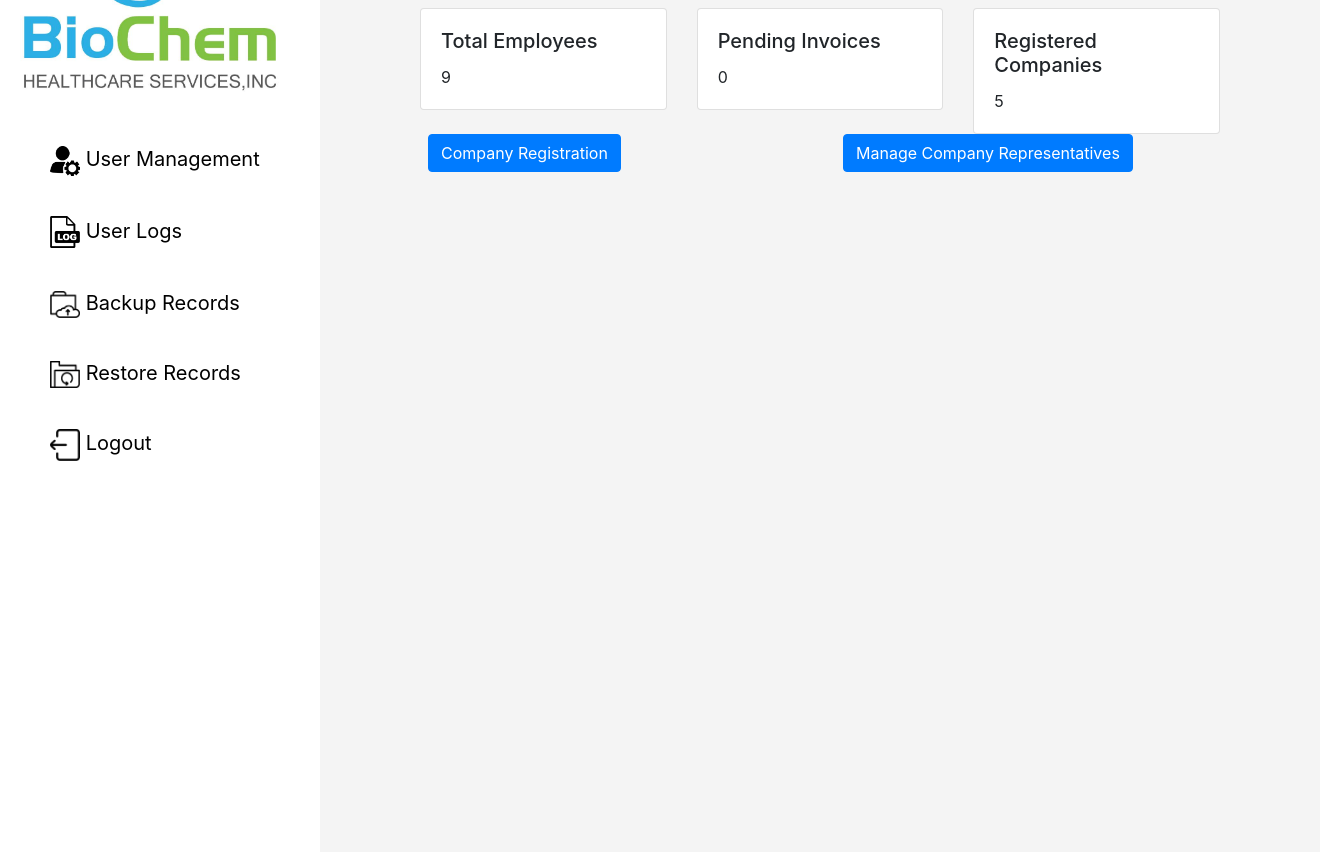
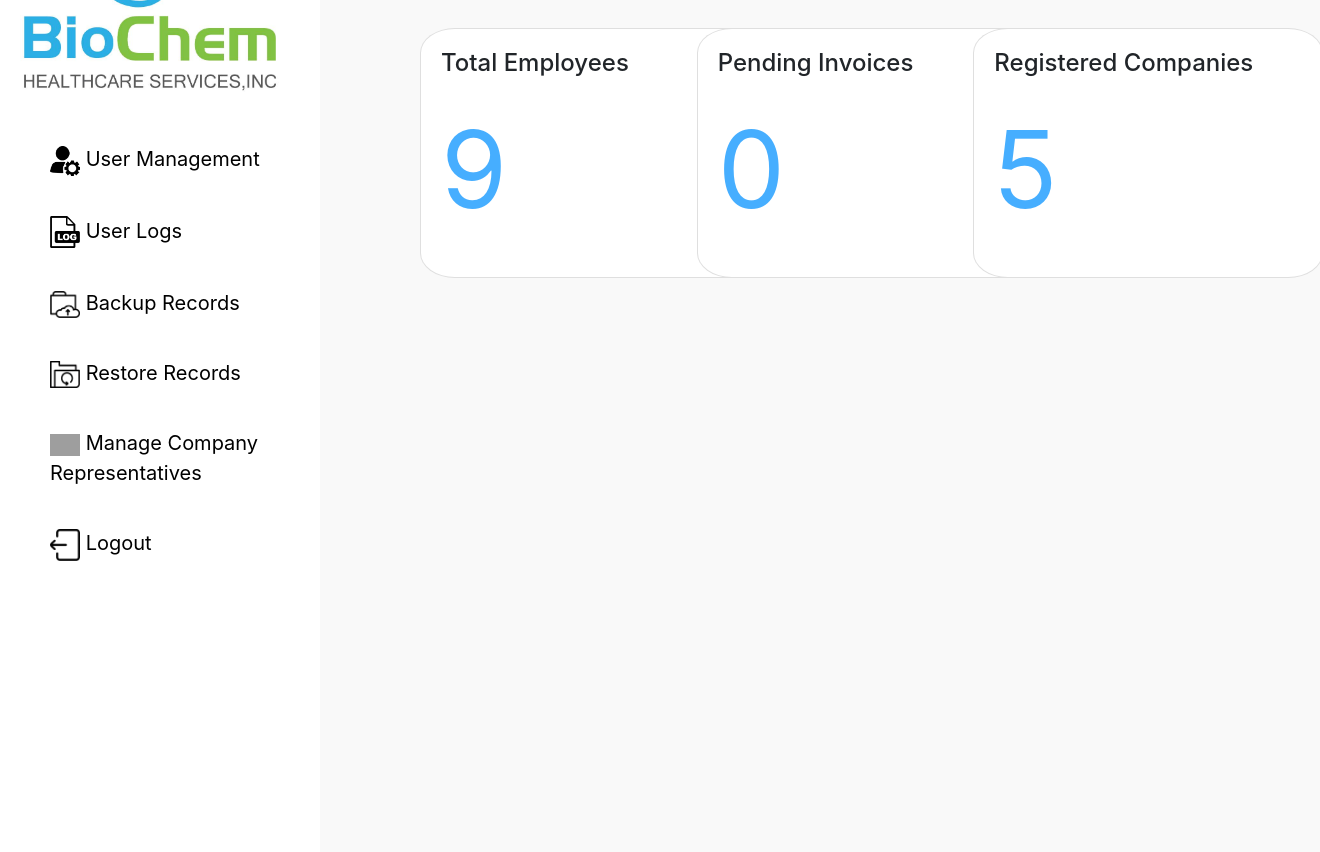
Before and after one commit to Kurtcxz/Biochem---Thesis, a PHP site: page /admin_dashboard.php in a window 1320 px wide. Shown: the part 148-1000 px from the top of the page. Run offline with PHP 8.4, Linux system fonts and the light colour scheme; a user stored in the database is signed in; data comes from the database, SQL or seed files in the repository; data that the repository does not hold is empty; grey boxes are pictures that could not be loaded.

Commit message:
Update admin_dashboard.php
added design

```diff
--- a/biochem/admin_dashboard.php
+++ b/biochem/admin_dashboard.php
@@ -75,12 +75,24 @@ $total_companies = $conn->query("SELECT COUNT(*) as count FROM companies")->fetc
         }
         .content {
             padding: 100px;
-            background-color: #f4f4f4;
+            background-color: #f9f9f9;
             flex-grow: 2;
             margin-left: 320px;
             height: 1000px;
         }
-
+        .card{
+            width: 350px;
+            height: 250px;
+            border-radius: 10%;
+            margin-top: 20px;
+        }
+        .card-title{
+            font-size: 18pt;
+        }
+        .card-text{
+            font-size: 80pt;
+            color: #46aeff;
+        }
 
     </style>
 </head>
@@ -98,45 +110,52 @@ $total_companies = $conn->query("SELECT COUNT(*) as count FROM companies")->fetc
                 <img src="backup.png"/>  Backup Records</a>
                 <a href="restore-records.php">
                 <img src="restore.png"/>  Restore Records</a>
+                <a href="company_rep_management.php">
+                <img src="representatives.png"/>  Manage Company <br> Representatives</a>
                 <a href="logout.php">
                 <img src="logout.png"/>  Logout</a>
             </div>
 
         </div>
         <div class="content">
-            <h1>Welcome, <?php echo $user['first_name'] . ' ' . $user['last_name']; ?></h1>
+
+            <h1>Welcome,<b> <?php echo $user['first_name'] . ' ' . $user['last_name']; ?></b></h1>
             <div class="row">
                 <div class="col-md-4">
                     <div class="card">
                         <div class="card-body">
+
                             <h5 class="card-title">Total Employees</h5>
                             <p class="card-text"><?php echo $total_employees; ?></p>
+
                         </div>
                     </div>
                 </div>
                 <div class="col-md-4">
                     <div class="card">
                         <div class="card-body">
+
                             <h5 class="card-title">Pending Invoices</h5>
                             <p class="card-text"><?php echo $pending_invoices; ?></p>
+
                         </div>
                     </div>
                 </div>
                 <div class="col-md-4">
                     <div class="card">
                         <div class="card-body">
+
                             <h5 class="card-title">Registered Companies</h5>
                             <p class="card-text"><?php echo $total_companies; ?></p>
+
                         </div>
                     </div>
                 </div>
             </div>
             <div class="row">
+
                 <div class="col-md-6">
-                    <a href="company_registration.php" class="btn btn-primary mb-3 ml-2">Company Registration</a>
-                </div>
-                <div class="col-md-6">
-                    <a href="company_rep_management.php" class="btn btn-primary mb-3 ml-2">Manage Company Representatives</a>
+
                 </div>
             </div>
         </div>
```
